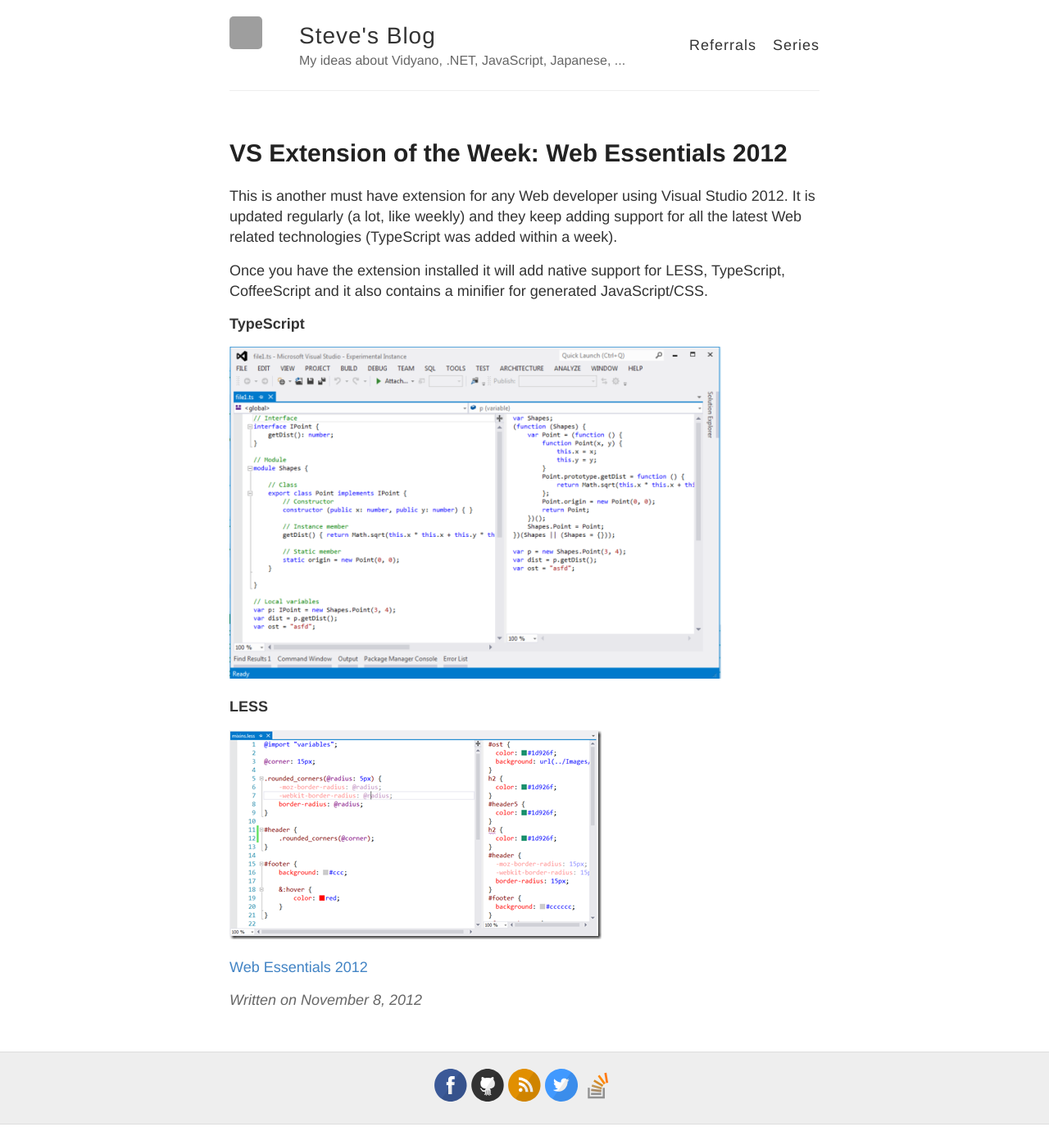
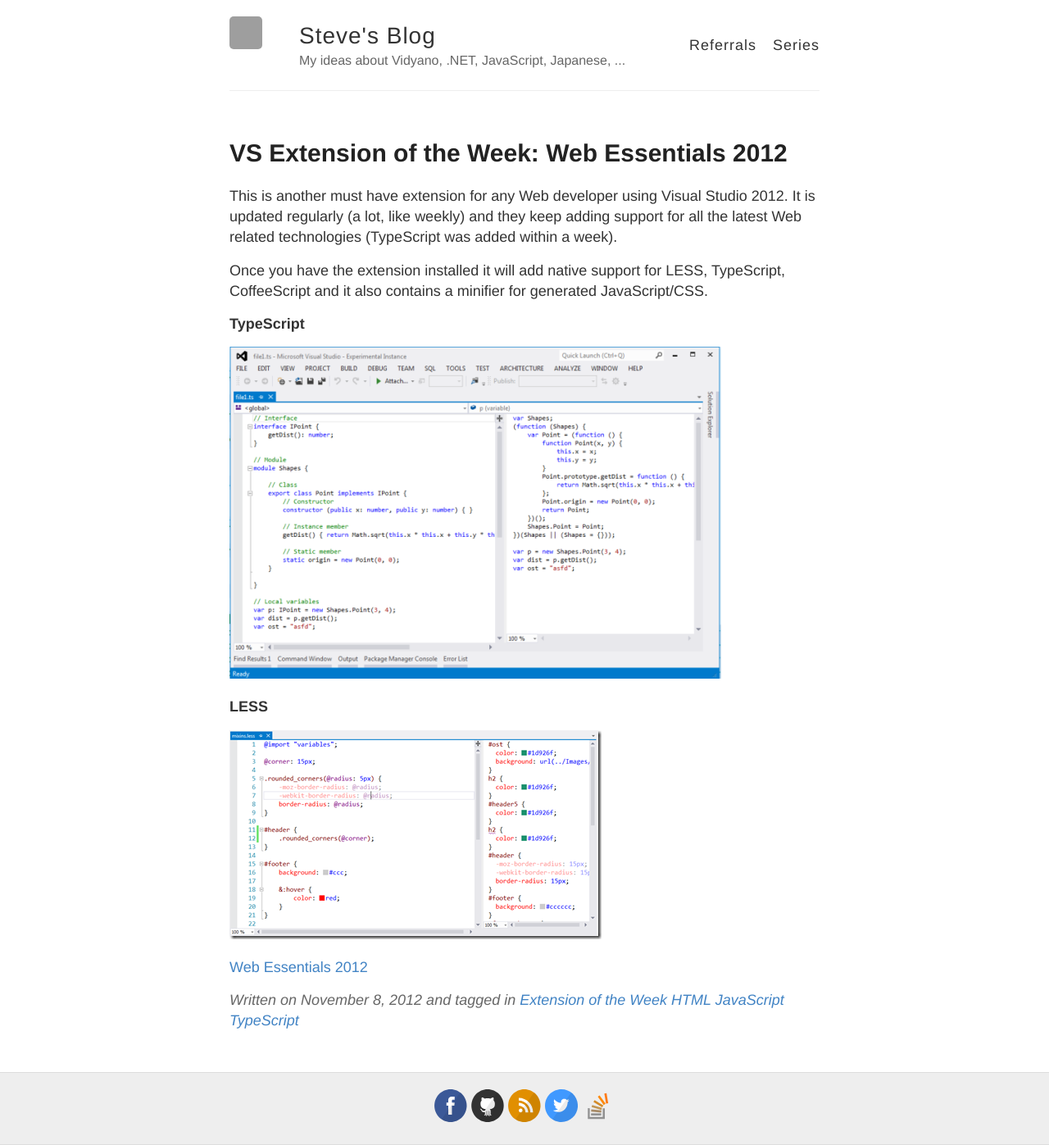
Before and after one commit to stevehansen/stevehansen.github.io, a Jekyll site: the page built from _posts/2012-11-08-vs-extension-of-the-week-web-essentials-2012.md, in a window 1280 px wide. Shown: the whole page at 82% size. Built offline with Jekyll 4.4.1, drawn with Linux system fonts in a browser that asks for light colours; comment, search, counter and statistics services are not loaded; before the commit the page ends 1372 px from its top, so only the background shows below that; grey boxes are pictures that could not be loaded.

Commit message:
Added tags

```diff
--- a/_layouts/default.html
+++ b/_layouts/default.html
@@ -23,7 +23,7 @@
             <p class="site-description">{{ site.description }}</p>
           </div>
           <nav>
-			{% for page in site.pages %}{% if page.nav %}<a href="{{ page.url | prepend: site.baseurl }}">{{ page.title }}</a>{% endif %}{% endfor %}
+            {% for page in site.pages %}{% if page.nav %}<a href="{{ page.url | prepend: site.baseurl }}">{{ page.title }}</a>{% endif %}{% endfor %}
           </nav>
         </header>
       </div>
--- a/_layouts/post.html
+++ b/_layouts/post.html
@@ -4,6 +4,6 @@
 <article class="post">
   <h1>{{ page.title }}</h1>
   <div class="entry">{{ content }}</div>
-  <div class="date">Written on {{ page.date | date: "%B %e, %Y" }}</div>
+  <div class="date">Written on {{ page.date | date: "%B %e, %Y" }}{% if page.tags.size > 0 %} and tagged in {% for tag in page.tags %}<a href="/tags/#{{tag}}">{{tag}}</a> {% endfor %}{% endif %}</div>
   {% include disqus.html %}
 </article>
```
Also changed, not shown: _posts/2012-11-01-vs-extension-of-the-week-intellicommand.md (+0 -1 lines), _posts/2012-11-08-vs-extension-of-the-week-web-essentials-2012.md (+0 -1 lines), tags.md (added, +17 -0 lines).
